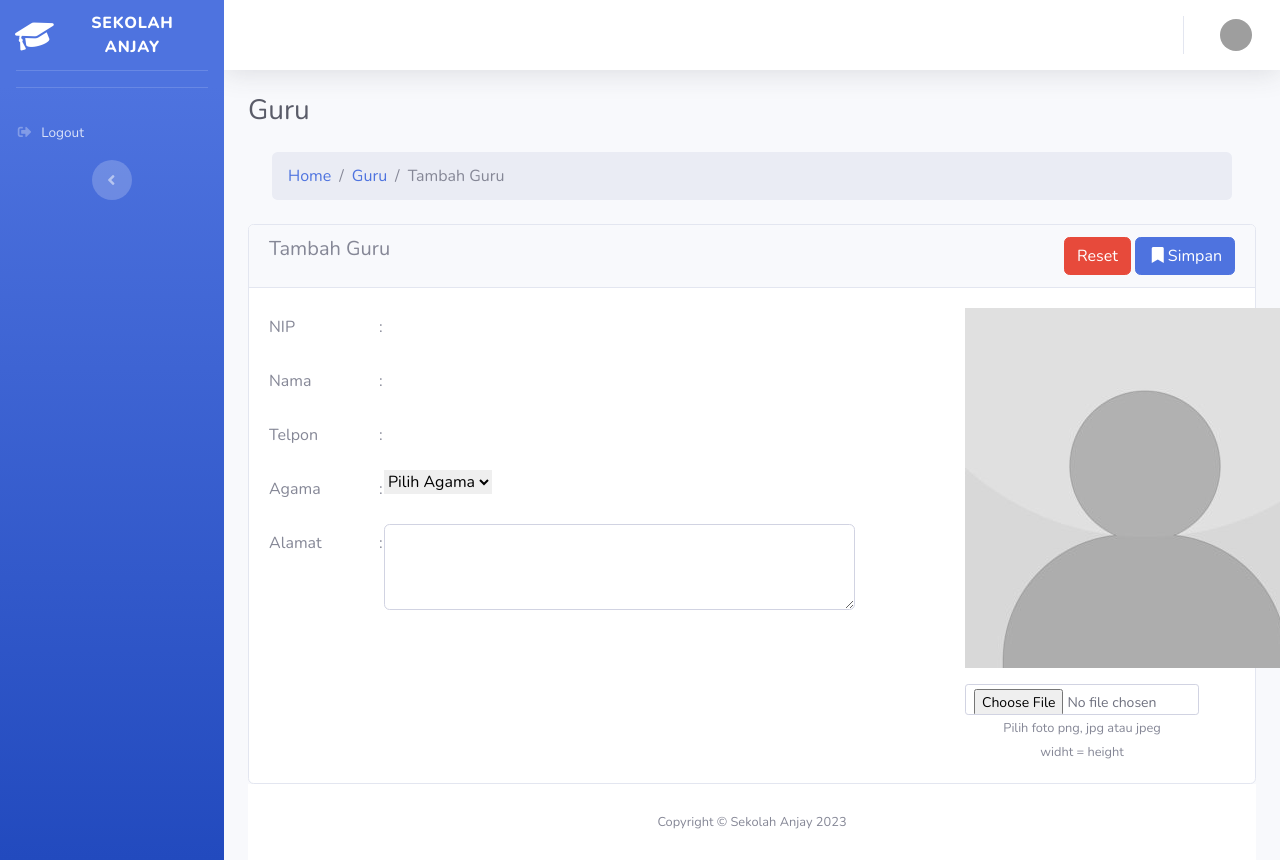
After one commit to Aryaa890/sekolah, a CodeIgniter app: page /websekolah/index.php/data/tambah_guru in a window 1280 px wide. The commit adds this page. Run offline with CodeIgniter, Linux system fonts and the light colour scheme; data that the repository does not hold is empty; grey boxes are pictures that could not be loaded.

Commit message:
Penambahan page guru dan tambah guru

```diff
--- /dev/null
+++ b/application/controllers/Data.php
@@ -0,0 +1,29 @@
+<?php
+defined('BASEPATH') or exit('No direct script access allowed');
+
+class Data extends CI_Controller
+{
+    public function index()
+    {
+        $data['title'] = 'Guru';
+        $data['user'] = $this->db->get_where('user', ['email' => $this->session->userdata('email')])->row_array();
+
+        $this->load->view('templates/header', $data);
+        $this->load->view('templates/sidebar', $data);
+        $this->load->view('templates/topbar', $data);
+        $this->load->view('guru/index', $data);
+        $this->load->view('templates/footer');
+    }
+
+    public function tambah_guru()
+    {
+        $data['title'] = 'Guru';
+        $data['user'] = $this->db->get_where('user', ['email' => $this->session->userdata('email')])->row_array();
+
+        $this->load->view('templates/header', $data);
+        $this->load->view('templates/sidebar', $data);
+        $this->load->view('templates/topbar', $data);
+        $this->load->view('guru/tambah_guru', $data);
+        $this->load->view('templates/footer');
+    }
+}
--- /dev/null
+++ b/application/views/guru/tambah_guru.php
@@ -0,0 +1,77 @@
+<!-- Begin Page Content -->
+<div class="container-fluid">
+
+    <!-- Page Heading -->
+    <h1 class="h3 mb-4 text-gray-800"><?= $title; ?></h1>
+    <div>
+        <main>
+            <div class="container-fluid px 4">
+                <Ol class="breadcrumb mb-4">
+                    <li class="breadcrumb-item"><a href="admin">Home</a></li>
+                    <li class="breadcrumb-item"><a href="index.php">Guru</a></li>
+                    <li class="breadcrumb-item active">Tambah Guru</li>
+                </Ol>
+            </div>
+        </main>
+    </div>
+    <div class="card">
+        <div class="card-header">
+            <span class="h5 my-2"></i>Tambah Guru</span>
+            <button type="submit" name="simpan" class="btn btn-primary float-right"><i class="fa fa-fw fa-solid fa-bookmark"></i>Simpan</button>
+            <button type="reset" name="reset" class="btn btn-danger float-right mr-1">Reset</button>
+        </div>
+        <div class="card-body">
+            <div class="row">
+                <div class="col-8">
+                    <div class="mb-3 row">
+                        <label for="nip" class="col-sm-2 col-form-label">NIP</label>
+                        <label for="nip" class="col-sm-1 col-form-label">:</label>
+                        <div class="col-sm-9" style="margin-left: -50px;">
+                            <input type="text" name="nip" pattern="[0-9]{18,}" title="minimal 18 angka" class="form-control ps-2 border-0 border-bottom" required>
+                        </div>
+                    </div>
+                    <div class="mb-3 row">
+                        <label for="nama" class="col-sm-2 col-form-label">Nama</label>
+                        <label for="nama" class="col-sm-1 col-form-label">:</label>
+                        <div class="col-sm-9" style="margin-left: -50px;">
+                            <input type="text" name="nama" class="form-control ps-2 border-0 border-bottom" required>
+                        </div>
+                    </div>
+                    <div class="mb-3 row">
+                        <label for="telpon" class="col-sm-2 col-form-label">Telpon</label>
+                        <label for="telpon" class="col-sm-1 col-form-label">:</label>
+                        <div class="col-sm-9" style="margin-left: -50px;">
+                            <input type="tel" name="telpon" pattern="[0,9]{5,}" title="Minimal 5 angka" class="form-control ps-2 border-0 border-bottom" required>
+                        </div>
+                    </div>
+                    <div class="mb-3 row">
+                        <label for="agama" class="col-sm-2 col-form-label">Agama</label>
+                        <label for="agama" class="col-sm-1 col-form-label">:</label>
+                        <div class="col-sm-9" style="margin-left: -50px;">
+                            <select name="agama" id="agama" class="form-select border-0 border-bottom" required>
+                                <option value="" selected>Pilih Agama</option>
+                                <option value="islam">Islam</option>
+                                <option value="kristen">Kristen</option>
+                                <option value="hindu">Hindhu</option>
+                                <option value="budha">Budha</option>
+                                <option value="katholik">Katholik</option>
+                            </select>
+                        </div>
+                    </div>
+                    <div class="mb-3 row">
+                        <label for="alamat" class="col-sm-2 col-form-label">Alamat</label>
+                        <label for="alamat" class="col-sm-1 col-form-label">:</label>
+                        <div class="col-sm-9" style="margin-left: -50px;">
+                            <textarea name="alamat" id="alamat" cols="30" rows="3" class="form-control" required></textarea>
+                        </div>
+                    </div>
+                </div>
+                <div class="col-4 text-center px-5">
+                    <img src="assets/img/profile/default.jpg" class="mb-3" widht="40%" alt="">
+                    <input type="file" name="image" class="form-control form-control-sm">
+                    <small class="text-secondary">Pilih foto png, jpg atau jpeg</small>
+                    <div><small class="text-secondary">widht = height</small></div>
+                </div>
+            </div>
+        </div>
+    </div>
--- a/application/views/templates/sidebar.php
+++ b/application/views/templates/sidebar.php
@@ -4,7 +4,7 @@
             <!-- Sidebar - Brand -->
             <a class="sidebar-brand d-flex align-items-center justify-content-center" href="index.html">
                 <div class="sidebar-brand-icon rotate-n-15">
-                    <i class="fa-solid fa-graduation-cap"></i>
+                    <i class="fa fa-solid fa-graduation-cap"></i>
                 </div>
                 <div class="sidebar-brand-text mx-3">Sekolah Anjay</div>
             </a>
```
Also changed, not shown: application/views/guru/index.php (added, +76 -0 lines).
